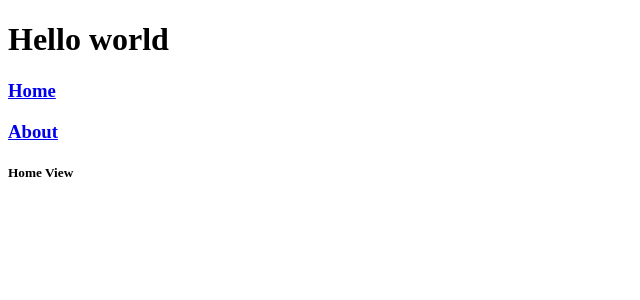
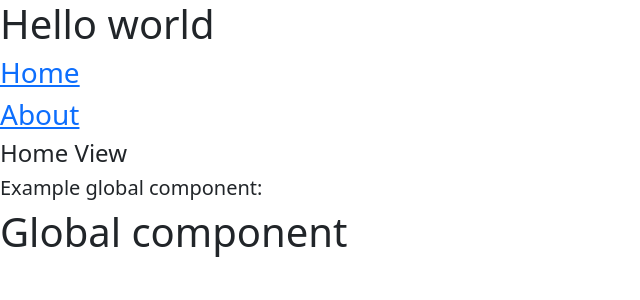
Before and after one commit to Video-equipment-store/Video-store, a Vue app in the folder project/frontend/: page / in a window 1280 px wide. Shown: the top 300 px of the page, without its empty margins (0-640 px from the left). Built offline with nearby package versions, Linux system fonts and the light colour scheme.

Commit message:
re global component

```diff
--- a/project/frontend/index.html
+++ b/project/frontend/index.html
@@ -3,8 +3,9 @@
   <head>
     <meta charset="UTF-8">
     <link rel="icon" href="/favicon.ico">
+    <link href="https://cdn.jsdelivr.net/npm/bootstrap@5.0.2/dist/css/bootstrap.min.css" rel="stylesheet" integrity="sha384-EVSTQN3/azprG1Anm3QDgpJLIm9Nao0Yz1ztcQTwFspd3yD65VohhpuuCOmLASjC" crossorigin="anonymous">
     <meta name="viewport" content="width=device-width, initial-scale=1.0">
-    <title>Vite App</title>
+    <title>Template project</title>
   </head>
   <body>
     <div id="app"></div>
--- a/project/frontend/src/components/global/ExampleCard.vue
+++ b/project/frontend/src/components/global/ExampleCard.vue
@@ -4,7 +4,7 @@
 
 <template>
     <div>
-
+        <h1>Global component</h1>
     </div>
 </template>
 
--- a/project/frontend/src/views/HomeView.vue
+++ b/project/frontend/src/views/HomeView.vue
@@ -3,7 +3,11 @@
 
 <template>
   <main>
-    <h5>Home View</h5>
+    <h4>Home View</h4>
+    <div>
+      <h5>Example global component: </h5>
+      <ExampleCard />
+    </div>
 
   </main>
 </template>
```
